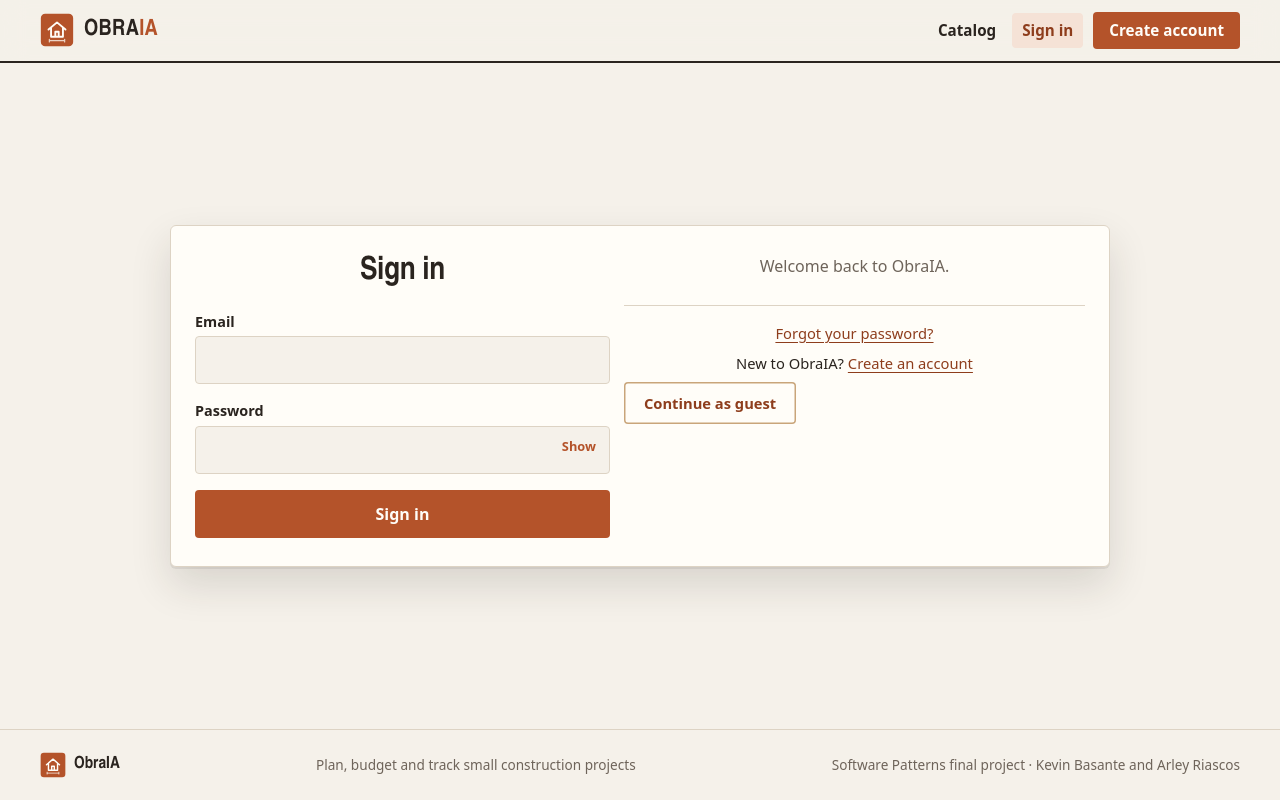
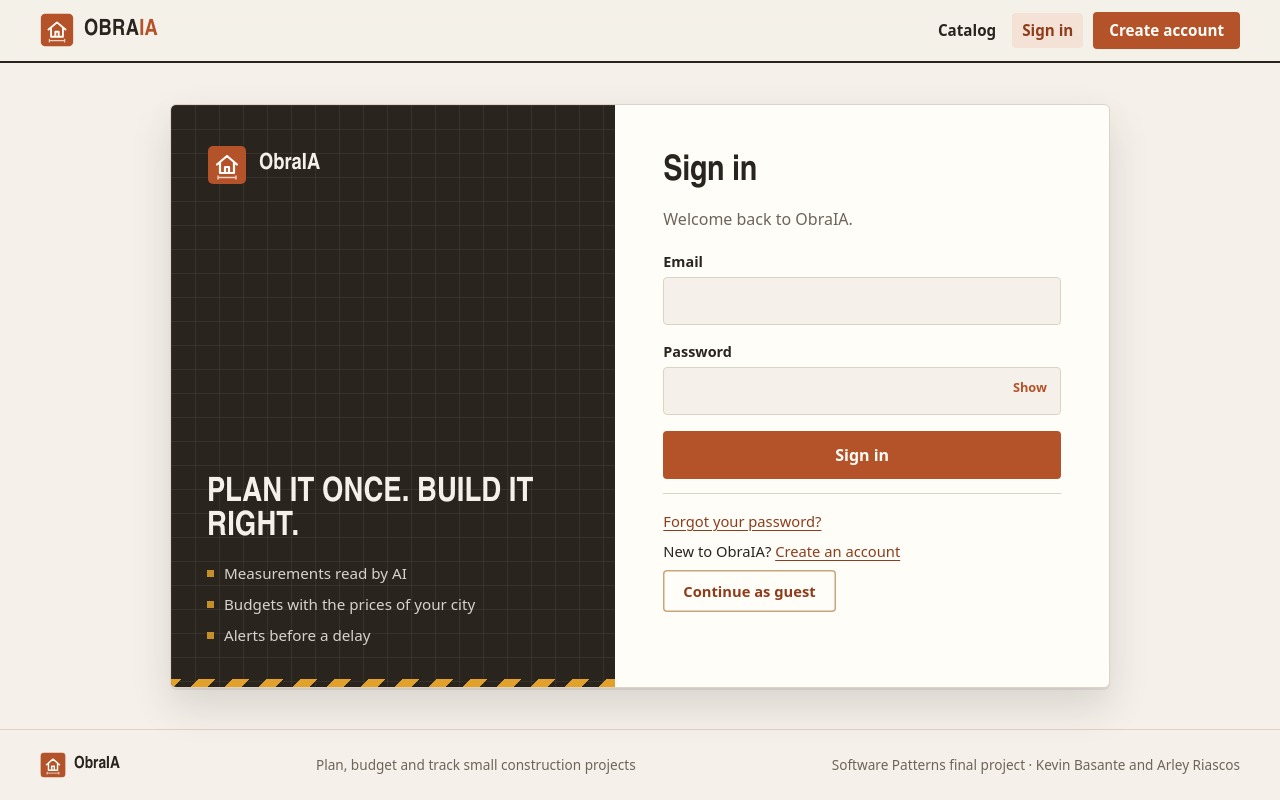
Before and after one commit to Kevin-Basante/obraia-frontend, a React (Vite) app: page /login in a window 1280 px wide. Built offline with nearby package versions, Linux system fonts and the light colour scheme; no server answers.

Commit message:
feat: show the brand, a blueprint and the promises on the account pages

```diff
--- a/src/components/AuthCard.jsx
+++ b/src/components/AuthCard.jsx
@@ -1,13 +1,38 @@
+import { BrandLogo } from './BrandLogo.jsx'
 import './AuthCard.css'
 
-/** Frame shared by the account pages: title, short description, form and links below. */
+const PROMISES = ['Measurements read by AI', 'Budgets with the prices of your city', 'Alerts before a delay']
+
+/**
+ * Frame shared by the account pages: on the left, what ObraIA is, over a
+ * blueprint that draws itself; on the right, title, description, form and links.
+ */
 export function AuthCard({ title, description, children, footer }) {
   return (
-    <section className="card auth-card">
-      <h1>{title}</h1>
-      {description && <p className="muted">{description}</p>}
-      {children}
-      {footer && <div className="auth-card__footer">{footer}</div>}
+    <section className="auth-card">
+      <aside className="auth-card__art" aria-hidden="true">
+        <div className="auth-card__brand">
+          <BrandLogo size={40} />
+          <span>ObraIA</span>
+        </div>
+        <svg viewBox="0 0 300 200" className="auth-card__plan">
+          <path pathLength="1" d="M20 20H280V180H20Z" />
+          <path pathLength="1" d="M130 20V80M130 120V180M130 110H280" />
+          <path pathLength="1" className="auth-card__plan-detail" d="M130 80A40 40 0 0 0 90 120M20 196H280" />
+        </svg>
+        <p className="auth-card__quote">Plan it once. Build it right.</p>
+        <ul className="auth-card__promises">
+          {PROMISES.map((promise) => (
+            <li key={promise}>{promise}</li>
+          ))}
+        </ul>
+      </aside>
+      <div className="auth-card__panel">
+        <h1>{title}</h1>
+        {description && <p className="muted">{description}</p>}
+        {children}
+        {footer && <div className="auth-card__footer">{footer}</div>}
+      </div>
     </section>
   )
 }
```
